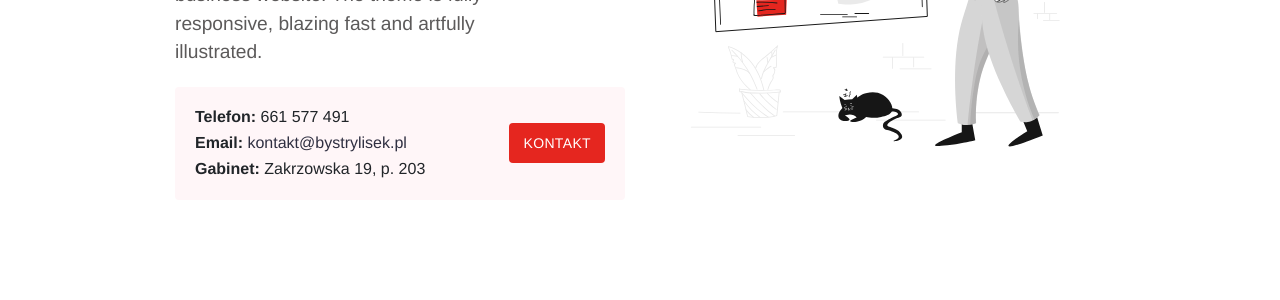
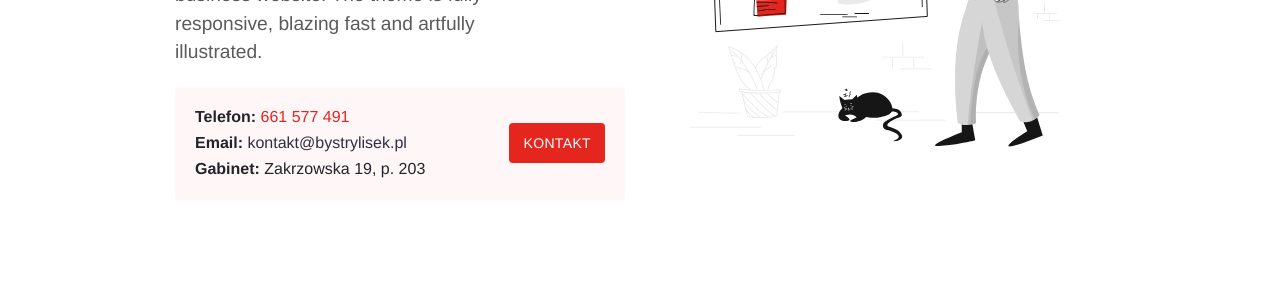
Before and after one commit to pawelkrysiak/bystrylisek, a Jekyll site: the page built from index.md, in a window 1280 px wide. Shown: the part 361-661 px from the top of the page. Built offline with Jekyll 4.4.1, drawn with Linux system fonts in a browser that asks for light colours.

Commit message:
change phone in call template to be clickable

```diff
--- a/_includes/call.html
+++ b/_includes/call.html
@@ -1,7 +1,11 @@
 <div class="call">
   <div class="call-box-top">
     {% if site.data.contact.phone %}
-        <div class="call-phone"><strong>Telefon: </strong> {{ site.data.contact.phone }} </div>
+        <div class="call-phone"><strong>Telefon: </strong>
+            <a href="tel:{{ .site.data.contact.phone }}">
+                {{ site.data.contact.phone }}
+            </a>
+        </div>
     {% endif %}
     {% if site.data.contact.email %}
     <div class="call-email"><strong>Email: </strong>
```
